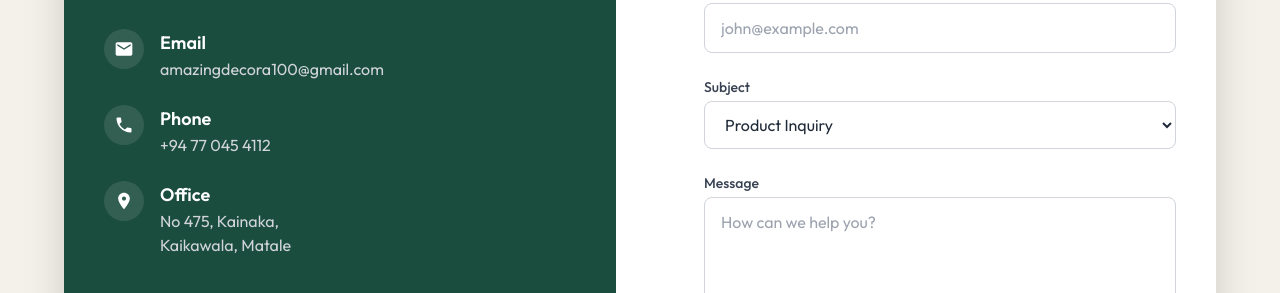
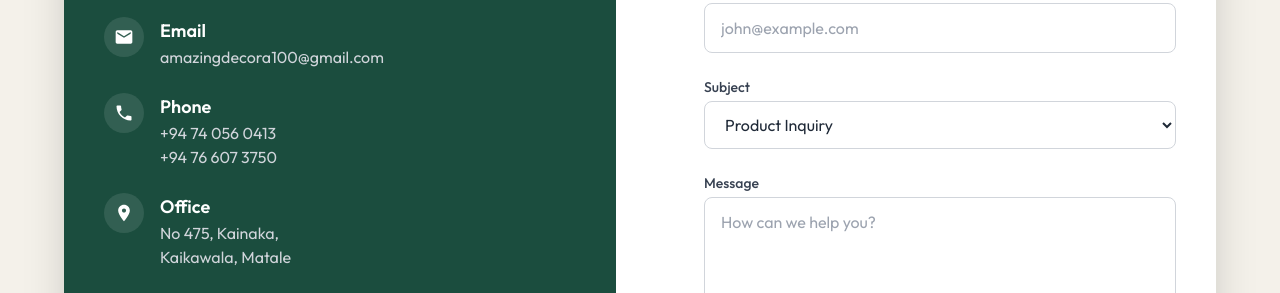
Before and after one commit to PixelCubeLK/amazing-decora, a plain HTML site: page pages/contact.html in a window 1280 px wide. Shown: the part 507-800 px from the top of the page. Drawn offline with nearby package versions, Linux system fonts and the light colour scheme.

Commit message:
Update contact information and improve WhatsApp links for better accessibility

```diff
--- a/pages/contact.html
+++ b/pages/contact.html
@@ -94,7 +94,7 @@
                         </div>
                         <div>
                             <h3 class="font-bold text-lg">Email</h3>
-                            <p class="text-gray-300">amazingdecora100@gmail.com</p>
+                            <a href="mailto:amazingdecora100@gmail.com" class="text-gray-300 hover:text-white transition-colors break-all">amazingdecora100@gmail.com</a>
                         </div>
                     </div>
                     <div class="flex items-start gap-4">
@@ -107,7 +107,7 @@
                         </div>
                         <div>
                             <h3 class="font-bold text-lg">Phone</h3>
-                            <p class="text-gray-300">+94 77 045 4112</p>
+                            <p class="text-gray-300"><a href="tel:+94740560413" class="hover:text-white transition-colors">+94 74 056 0413</a><br><a href="tel:+94766073750" class="hover:text-white transition-colors">+94 76 607 3750</a></p>
                         </div>
                     </div>
                     <div class="flex items-start gap-4">
```
Also changed, not shown: pages/products.html (+3 -3 lines), README.md.
